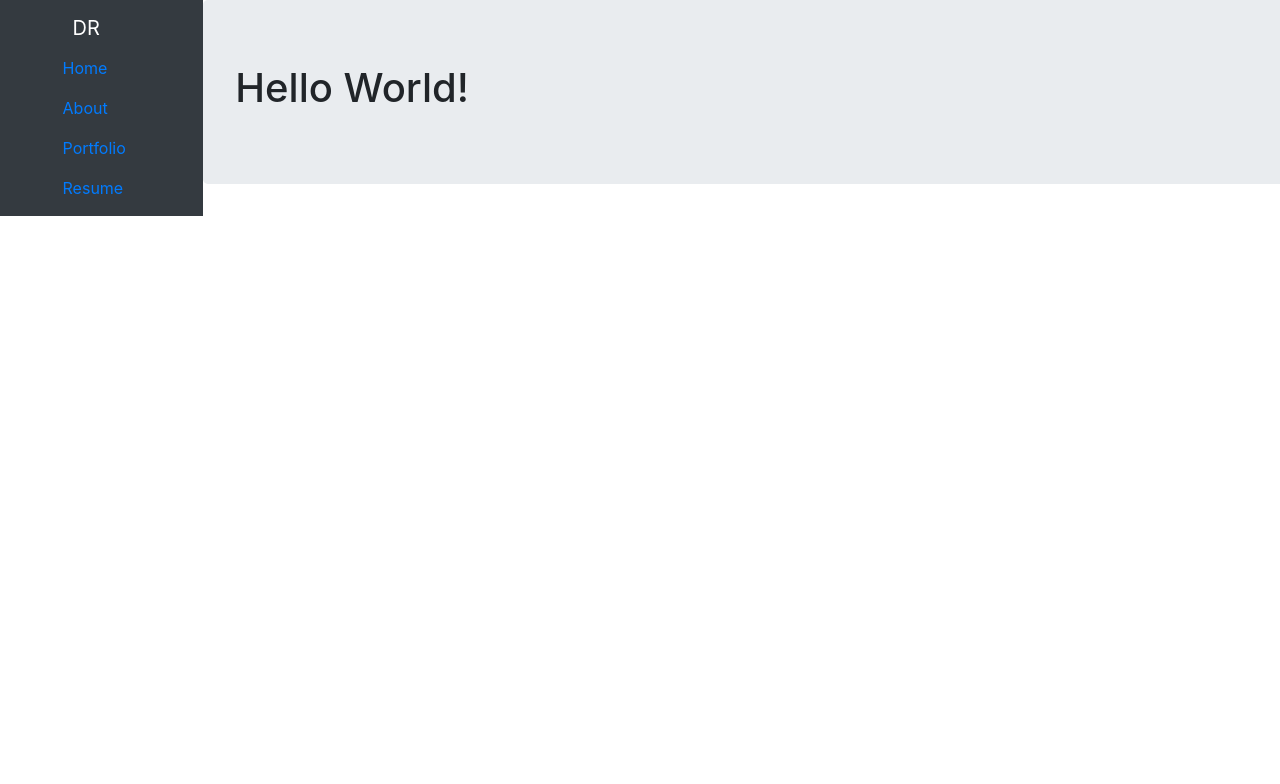
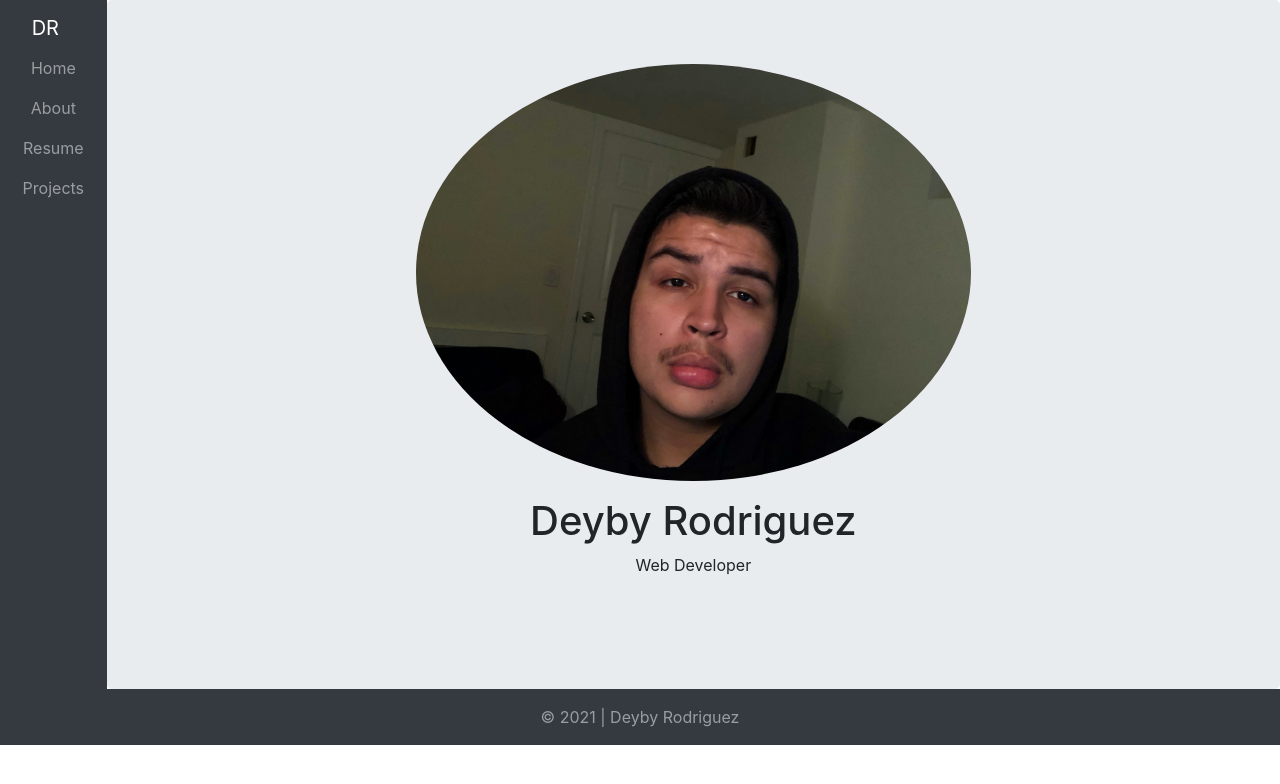
Before and after one commit to deybyr647/next-personal-site, a Next.js app: page / in a window 1280 px wide. Shown: the top 784 px of the page. Built offline with nearby package versions, Linux system fonts and the light colour scheme.

Commit message:
Corrected page layout & added Footer
Signed-off-by: deybyr647 <deybyr647@gmail.com>

```diff
--- a/components/Footer.tsx
+++ b/components/Footer.tsx
@@ -0,0 +1,17 @@
+import { Navbar, Nav } from 'react-bootstrap';
+
+const Footer = () => (
+    <Navbar variant={"dark"} className={"bg-dark sticky-bottom justify-content-center"}>
+        <Nav>
+            <Nav.Link
+                href={"https://deybyr647.com"}
+                target={"_blank"}
+                rel={"noopener noreferrer"}
+            >
+                &copy; 2021 | Deyby Rodriguez
+            </Nav.Link>
+        </Nav>
+    </Navbar>
+)
+
+export default Footer;
--- a/components/Navigation.tsx
+++ b/components/Navigation.tsx
@@ -1,35 +1,27 @@
-import { Container, Navbar, Nav, Image as BsImage } from 'react-bootstrap';
+import { Navbar, Nav, Image as BsImage } from 'react-bootstrap';
 
 const Navigation = () => {
     return (
-        <Navbar expand={"md"} variant={"dark"} className={"d-flex flex-column bg-dark"}>
-            <Container className={"justify-content-center"}>
-                <Navbar.Brand>
-                    DR
-                </Navbar.Brand>
+        <Navbar expand={"md"} variant={"dark"} className={"bg-dark d-flex flex-column h-100"}>
+            <Navbar.Brand>DR</Navbar.Brand>
 
-                <Navbar.Toggle aria-controls={"nav"}/>
-            </Container>
+            <Nav className={"d-flex text-center d-flex flex-column"}>
+                <Nav.Link href={"https://deybyr647.com"}>
+                    Home
+                </Nav.Link>
 
-            <Navbar.Collapse id={"nav"}>
-                <Nav className={"d-flex flex-column"}>
-                    <Nav.Item className={"nav-link"}>
-                        <a href={"https://deybyr647.com"}>Home</a>
-                    </Nav.Item>
+                <Nav.Link href={"https://deybyr647.com"}>
+                    About
+                </Nav.Link>
 
-                    <Nav.Item className={"nav-link"}>
-                        <a href={"https://deybyr647.com"}>About</a>
-                    </Nav.Item>
+                <Nav.Link href={"https://deybyr647.com"}>
+                    Resume
+                </Nav.Link>
 
-                    <Nav.Item className={"nav-link"}>
-                        <a href={"https://deybyr647.com"}>Portfolio</a>
-                    </Nav.Item>
-
-                    <Nav.Item className={"nav-link"}>
-                        <a href={"https://deybyr647.com"}>Resume</a>
-                    </Nav.Item>
-                </Nav>
-            </Navbar.Collapse>
+                <Nav.Link href={"https://deybyr647.com"}>
+                    Projects
+                </Nav.Link>
+            </Nav>
         </Navbar>
     )
 }
--- a/pages/index.tsx
+++ b/pages/index.tsx
@@ -1,18 +1,25 @@
-import Head from 'next/head'
-
 import { Container, Row, Col, Image, Jumbotron } from 'react-bootstrap';
 import styles from '../styles/Landing.module.css'
 
 import Metadata from '../components/Metadata';
 import Navigation from '../components/Navigation';
+import Footer from '../components/Footer';
 
 const LandingContent = () => {
     return (
         <Container fluid>
             <Row>
+                <Col xs={2} sm={1} className={"p-0"}>
+                    <Navigation/>
+                </Col>
+
                 <Col className={"p-0"}>
-                    <Jumbotron>
-                        <h1>Hello World!</h1>
+                    <Jumbotron className={"d-flex flex-column align-items-center h-100"}>
+                        <Image src={"/images/IMG_6754.jpg"} className={"w-50"} roundedCircle/>
+                        <div className={"text-center mt-3"}>
+                            <h1>Deyby Rodriguez</h1>
+                            <p>Web Developer</p>
+                        </div>
                     </Jumbotron>
                 </Col>
             </Row>
@@ -24,15 +31,8 @@ const LandingPage = () => {
     return (
         <>
             <Metadata title={"Deyby Rodriguez"}/>
-            <Row>
-                <Col sm={2} md={2} lg={2} xl={2} className={"d-flex flex-column p-0"}>
-                    <Navigation/>
-                </Col>
-
-                <Col className={"p-0"}>
-                    <LandingContent/>
-                </Col>
-            </Row>
+            <LandingContent/>
+            <Footer/>
         </>
     )
 }
```
Also changed, not shown: public/images/IMG_6754.jpg (added).
